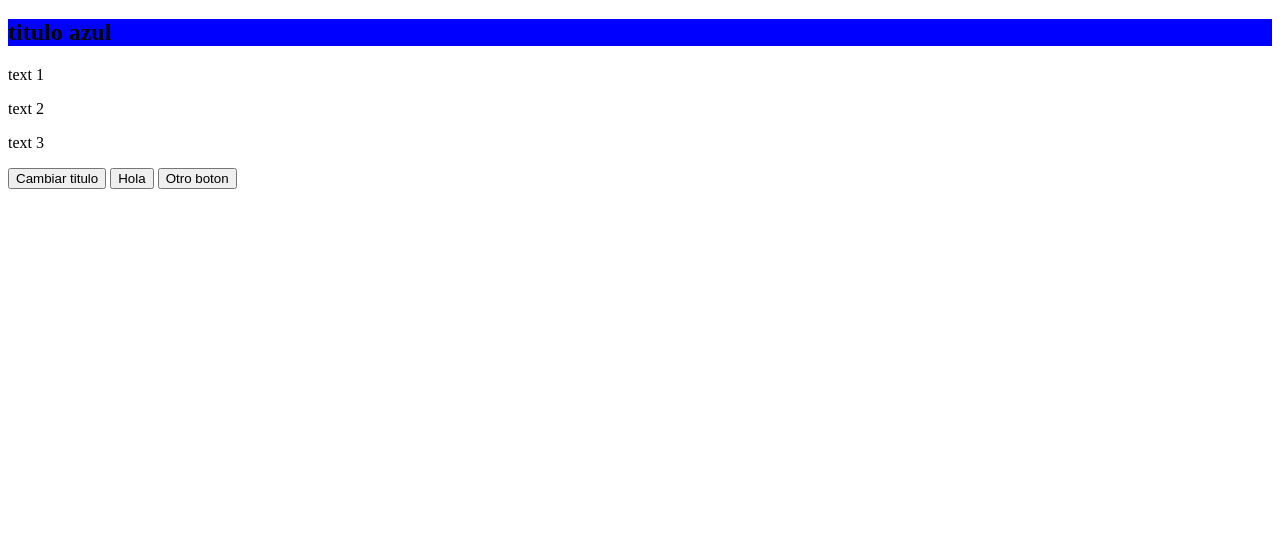
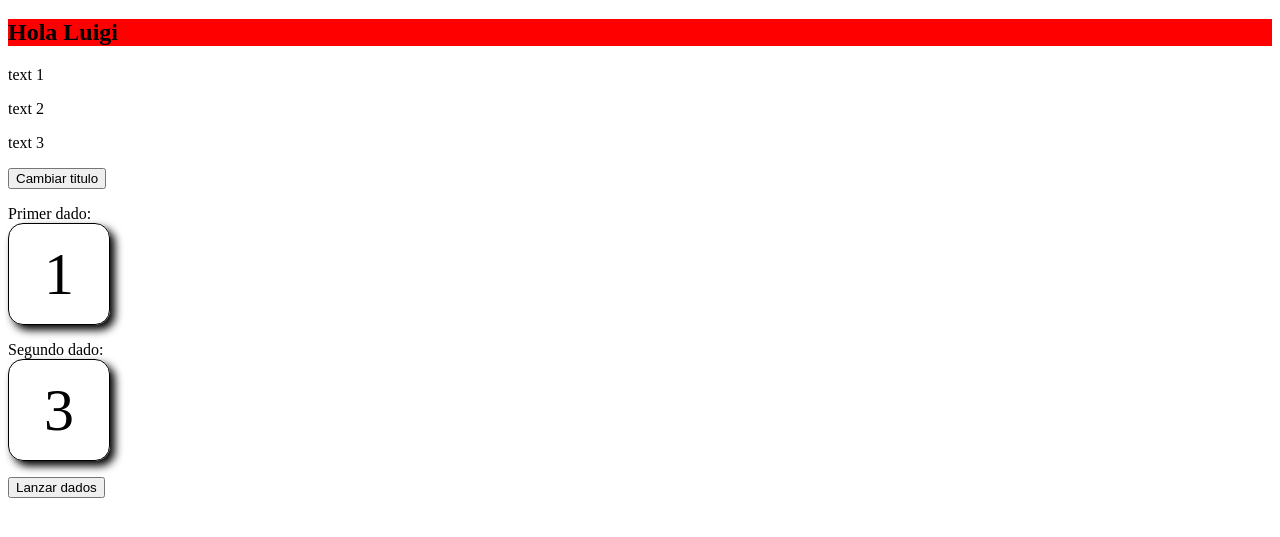
Before and after one commit to 4GeeksAcademy/diegozaratean-intro-to-js-lt27, a plain HTML site: page index.html in a window 1280 px wide. Both pictures are taken after a click on the button "Cambiar titulo". Shown: the part 61-598 px from the top of the page. Drawn offline with Linux system fonts and the light colour scheme.

Commit message:
finish random card generator class 1

```diff
--- a/index.html
+++ b/index.html
@@ -4,6 +4,7 @@
     <meta charset="UTF-8">
     <meta name="viewport" content="width=device-width, initial-scale=1.0">
     <title>Document</title>
+    <link rel="stylesheet" href="style.css">
 </head>
 <body>
     <h1>Bienvenidos a Javascript (Js) ;)</h1>
@@ -12,10 +13,14 @@
     <p class="text" onclick="cambiarTitulo()">text 1</p>
     <p>text 2</p>
     <p class="text">text 3</p>
+    <button onclick="cambiarTitulo()">Cambiar titulo</button>
 
-    <button onclick="cambiarTitulo()">Cambiar titulo</button>
-    <button>Hola</button>
-    <button>Otro boton</button>
+    <p>Primer dado: <span class="dado" id="dado1"> 1</span></p>
+    <p>Segundo dado: <span class="dado" id="dado2"> 3</span></p>
+
+
+    <button onclick="lanzarDados()">Lanzar dados</button>
+
 
 
 
--- a/main.js
+++ b/main.js
@@ -6,6 +6,7 @@ let persona = {
     edad: 30,
     nacionalidad: 'mexicana',
     skills: ['js','python','react'],
+    'lugar de nacimiento': 'guadalajara jalisco',
     mascota:{
         nombre:'spanky',
         raza:'pastor ingles'
@@ -32,8 +33,11 @@ const perro = {
 
 function cambiarTitulo(){
     console.log('ejecutar algo ')
-    document.querySelector('#title').innerHTML = 'titulo azul'
-    document.querySelector('#title').style.backgroundColor = 'blue'
+    const names = ['Mario','Luigi','Toad','Peach','Bowser','star']
+    const colors = ['red','blue','green','violet','black']
+
+    document.querySelector('#title').innerHTML = 'Hola ' + names[Math.floor(Math.random() * names.length)]
+    document.querySelector('#title').style.backgroundColor = colors[Math.floor(Math.random() * colors.length)]
 }
 
 
@@ -44,3 +48,24 @@ function cambiarTitulo(){
 // 3. cambiar el color titulo-DONE
 // 4. cambiar texto -DONE
 // 5. Integrar todo
+
+
+
+// PSEUDOCODIGO
+// Hagan un programa que lance dos dados
+// - DONE 1. cuando le de click a un boton ejecutar una accion
+// - DONE 2. generar dos numeros aletorio entre 1 y 6 - DONE
+// - DONE 3. graficas o mostrar de alguna forma que no sea en consola los dados al usuario
+// - DONE 4. asignar el numero aleatorio a los datos (desde js hasta html)
+// - DONE 4.1 asignar un valor desde js a html
+// - DONE 4.2 aaigna un numero aletorio de 1 a 6 a dado 1
+// - DONE 4.3 aaigna un numero aletorio de 1 a 6 a dado 2
+// 5. estilizar los dados para que se vean como dados
+
+console.log(Math.ceil(Math.random() * 6))
+
+function lanzarDados(){
+    console.log('lanzarDados')
+    document.getElementById('dado1').textContent = Math.ceil(Math.random() * 6)
+    document.querySelector('#dado2').innerText = Math.ceil(Math.random() * 6)
+}
--- /dev/null
+++ b/style.css
@@ -0,0 +1,11 @@
+.dado {
+    border: 1px solid black;
+    width: 100px;
+    display: block;
+    height: 100px;
+    font-size: 60px;
+    text-align: center;
+    line-height: 100px;
+    border-radius: 15px;
+    box-shadow: 5px 5px 8px;
+}
```
